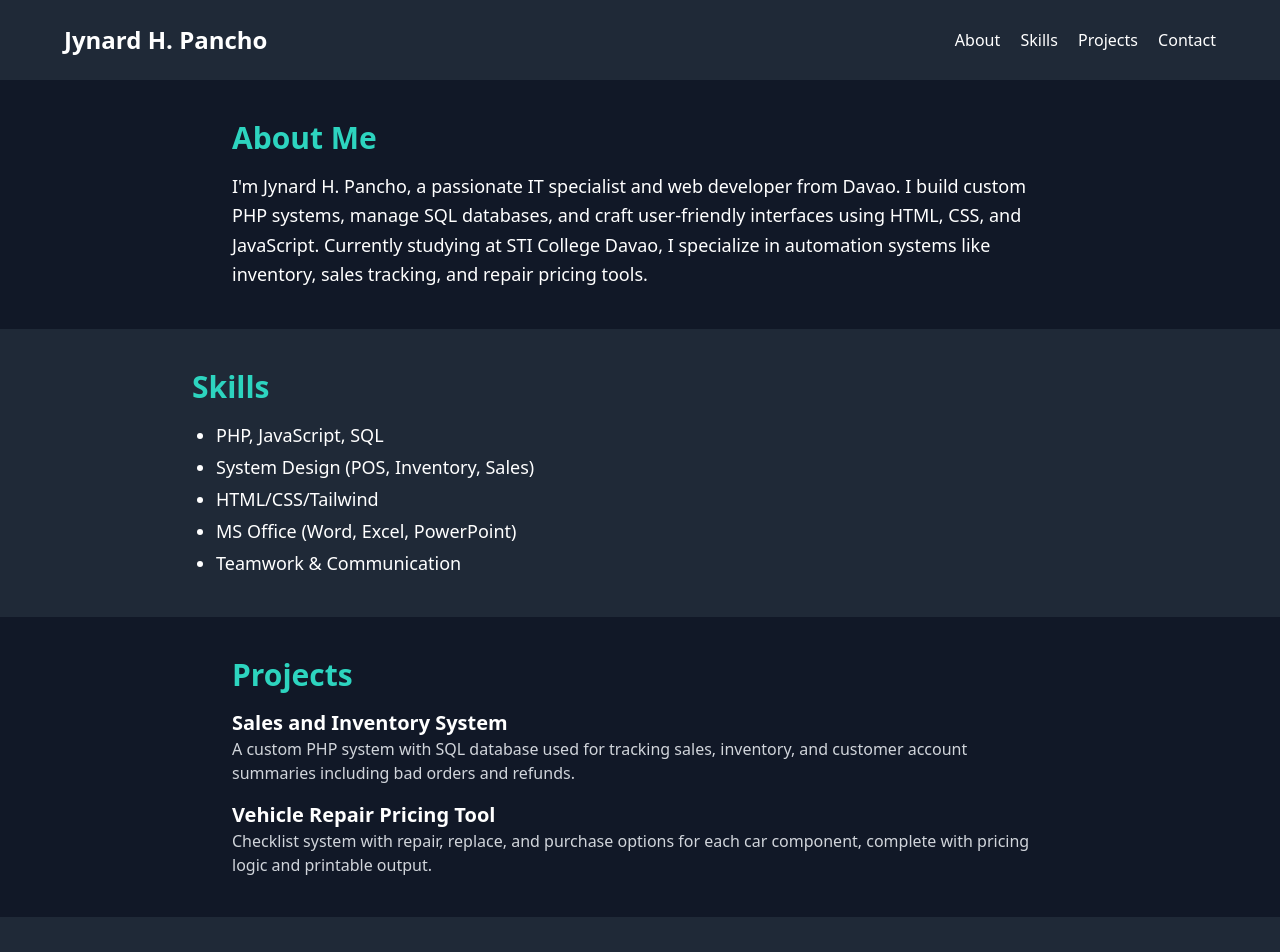
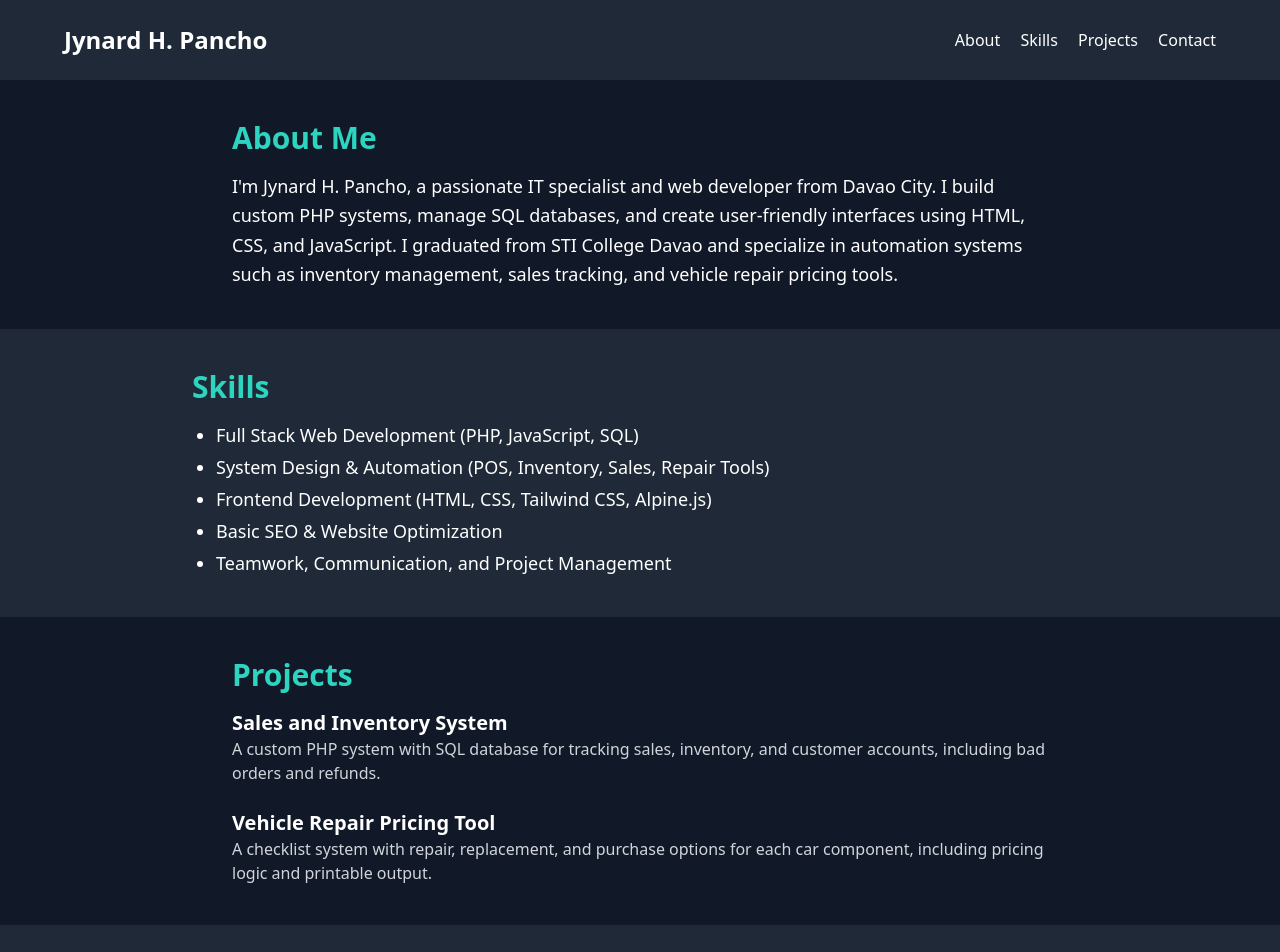
Before and after one commit to PanchoDavao/portfolio, a plain HTML site: page index.html in a window 1280 px wide. Shown: the top 952 px of the page. Drawn offline with nearby package versions, Linux system fonts and the light colour scheme.

Commit message:
Revise About and Skills sections in index.html
Updated the About section to reflect recent educational background and skills. Enhanced the Skills section with more detailed descriptions of expertise.

```diff
--- a/index.html
+++ b/index.html
@@ -25,8 +25,8 @@
   <section id="about" class="p-10 max-w-4xl mx-auto">
     <h2 class="text-3xl font-semibold mb-4 text-teal-400">About Me</h2>
     <p class="text-lg leading-relaxed">
-      I'm Jynard H. Pancho, a passionate IT specialist and web developer from Davao. I build custom PHP systems, manage SQL databases, and craft user-friendly interfaces using HTML, CSS, and JavaScript.
-      Currently studying at STI College Davao, I specialize in automation systems like inventory, sales tracking, and repair pricing tools.
+      I'm Jynard H. Pancho, a passionate IT specialist and web developer from Davao City. I build custom PHP systems, manage SQL databases, and create user-friendly interfaces using HTML, CSS, and JavaScript.
+      I graduated from STI College Davao and specialize in automation systems such as inventory management, sales tracking, and vehicle repair pricing tools.
     </p>
   </section>
 
@@ -35,11 +35,11 @@
     <div class="max-w-4xl mx-auto">
       <h2 class="text-3xl font-semibold mb-4 text-teal-400">Skills</h2>
       <ul class="list-disc ml-6 space-y-1 text-lg">
-        <li>PHP, JavaScript, SQL</li>
-        <li>System Design (POS, Inventory, Sales)</li>
-        <li>HTML/CSS/Tailwind</li>
-        <li>MS Office (Word, Excel, PowerPoint)</li>
-        <li>Teamwork & Communication</li>
+        <li>Full Stack Web Development (PHP, JavaScript, SQL)</li>
+        <li>System Design & Automation (POS, Inventory, Sales, Repair Tools)</li>
+        <li>Frontend Development (HTML, CSS, Tailwind CSS, Alpine.js)</li>
+        <li>Basic SEO & Website Optimization</li>
+        <li>Teamwork, Communication, and Project Management</li>
       </ul>
     </div>
   </section>
@@ -47,17 +47,17 @@
   <!-- Projects -->
   <section id="projects" class="p-10 max-w-4xl mx-auto">
     <h2 class="text-3xl font-semibold mb-4 text-teal-400">Projects</h2>
-    <div class="space-y-4">
+    <div class="space-y-6">
       <div>
         <h3 class="text-xl font-bold">Sales and Inventory System</h3>
         <p class="text-gray-300">
-          A custom PHP system with SQL database used for tracking sales, inventory, and customer account summaries including bad orders and refunds.
+          A custom PHP system with SQL database for tracking sales, inventory, and customer accounts, including bad orders and refunds.
         </p>
       </div>
       <div>
         <h3 class="text-xl font-bold">Vehicle Repair Pricing Tool</h3>
         <p class="text-gray-300">
-          Checklist system with repair, replace, and purchase options for each car component, complete with pricing logic and printable output.
+          A checklist system with repair, replacement, and purchase options for each car component, including pricing logic and printable output.
         </p>
       </div>
     </div>
```
